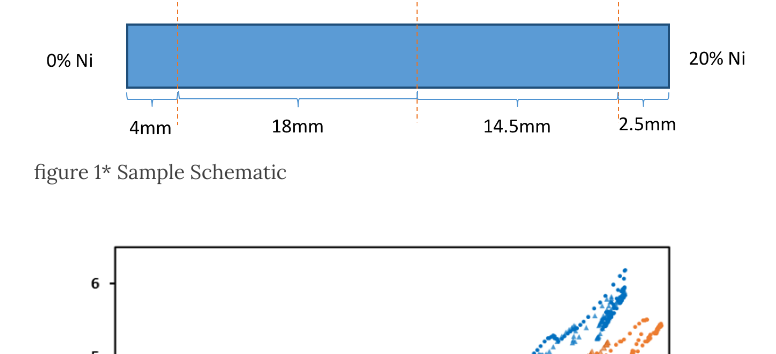
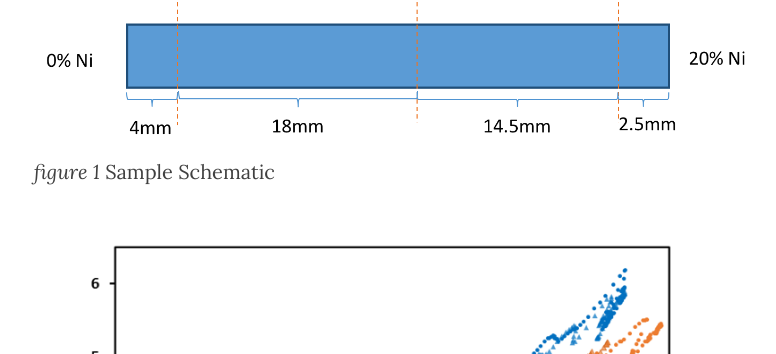
Before and after one commit to mined-gatech/DMREF-Project, a Jekyll site: the page built from _posts/2015-10-04-NI_550C_100um.markdown, in a window 1280 px wide and 900 px high, scrolled down 1230 px. Shown: the part 101-455 px from the top of the window, without its empty margins (231-1007 px from the left). Built offline with Jekyll 4.4.1, drawn with Linux system fonts in a browser that asks for light colours; nearby versions of some CDN libraries; comment, search, counter and statistics services are not loaded.

Commit message:
Published with MATIN Flavored StackEdit

```diff
--- a/_posts/2015-10-04-NI_550C_100um.markdown
+++ b/_posts/2015-10-04-NI_550C_100um.markdown
@@ -19,7 +19,7 @@ Nanoindentation Test
 At least two indents were made close to each other at each of the three locations as shown in the schematic (figure 1) with 100 µm spherical diamond tip. The load displacement curves were extracted and converted to Indentation Stress Strain (ISS) curves using the [protocols](http://www.sciencedirect.com/science/article/pii/S1359645408002413) developed previously by our research group. The ISS curves are shown in the figure 2. The data shows that the two indents on each location are consistent with each other. It also displayed the successful implementation of the experimental protocols that were developed at GT.
 
 ![Sample Schematic](/DMREF-Project/img/NI-550C-100um/Sample-Schematic.png "Sample-Schematic")
-figure 1* Sample Schematic
+*figure 1* Sample Schematic
 
 ![ISS-550C-100um](/DMREF-Project/img/NI-550C-100um/ISS-550C-100um.png "ISS-550C-100um")
 *figure 2* Indentation Stress-Strain Curves from three distinct locations
```
